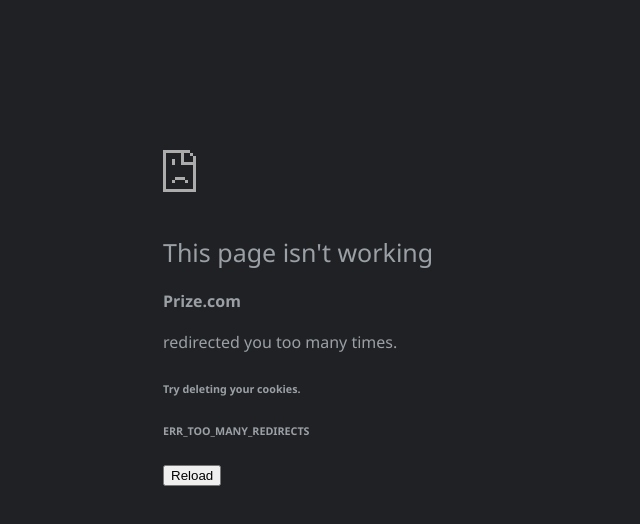
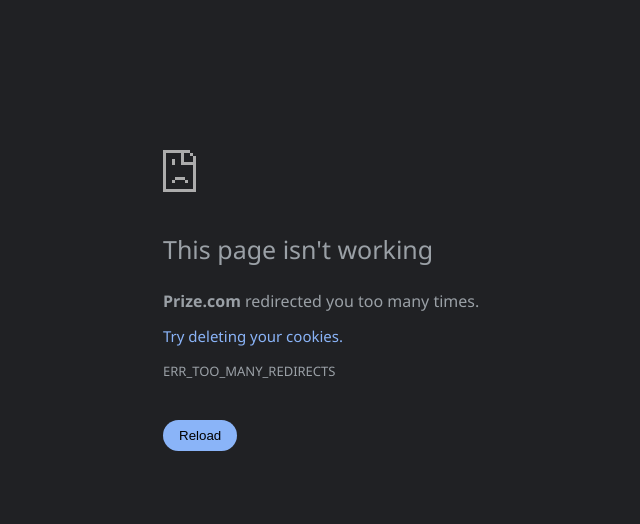
Before and after one commit to Jeralmic/A-game-about-links, a plain HTML site: page index.html in a window 1280 px wide. Shown: the whole page, without its empty margins (177-817 px from the left). Drawn offline with Linux system fonts and the light colour scheme.

Commit message:
added links

```diff
--- a/Istyle.css
+++ b/Istyle.css
@@ -18,12 +18,31 @@
 {
     font-family: 'Segoe UI', Tahoma, sans-serif;
     color: #9aa0a6;
+    line-height: 2.2em;
+}
+
+#description
+{
+    font-size:small;
+}
+
+a
+{
+    color:#8ab4f8;
+    text-decoration: none;
+    font-size:15px;
+}
+
+p
+{
+    margin:0;
 }
 
 #pagetitle
 {
     font-weight: bold;
-    display: block;
+    display: inline-block;
+
 }
 
 #errormain
@@ -33,7 +52,6 @@
     width: 100%;
     max-width: 600px;
     margin:14vh auto 0;
-    line-height: 1.6;
 }
 
 h1
@@ -41,3 +59,15 @@
     font-weight:500;
     font-size: 25px;
 }
+
+#rbutton
+{
+    background-color: #8ab4f8;
+    border: 0;
+    border-radius: 20px;
+    text-decoration: none;
+    text-align: center;
+    padding: 8px 16px;
+    cursor: pointer;
+    margin-top: 30px;
+}
--- a/index.html
+++ b/index.html
@@ -16,12 +16,15 @@
             <div class="summary">
                 <h1>This page isn't working</h1>
                 <p> <p id="pagetitle">Prize.com </p> redirected you too many times.</p>
-                <h6>Try deleting your cookies.</h6>
-                <h6>ERR_TOO_MANY_REDIRECTS</h6>
+
+                <div id="description">
+                    <a href="https://support.google.com/chrome/answer/95647?hl=en&visit_id=638610632561699208-4240937664&p=rl_error&rd=1" target="_blank">Try deleting your cookies.</a>
+                    <p>ERR_TOO_MANY_REDIRECTS</p>
+                </div>
             </div>
         </div>
-        <div id="button">
-            <button>Reload</button>
+        <div id="reloadbutton">
+            <button id="rbutton">Reload</button>
         </div>
 
     </div>
```
